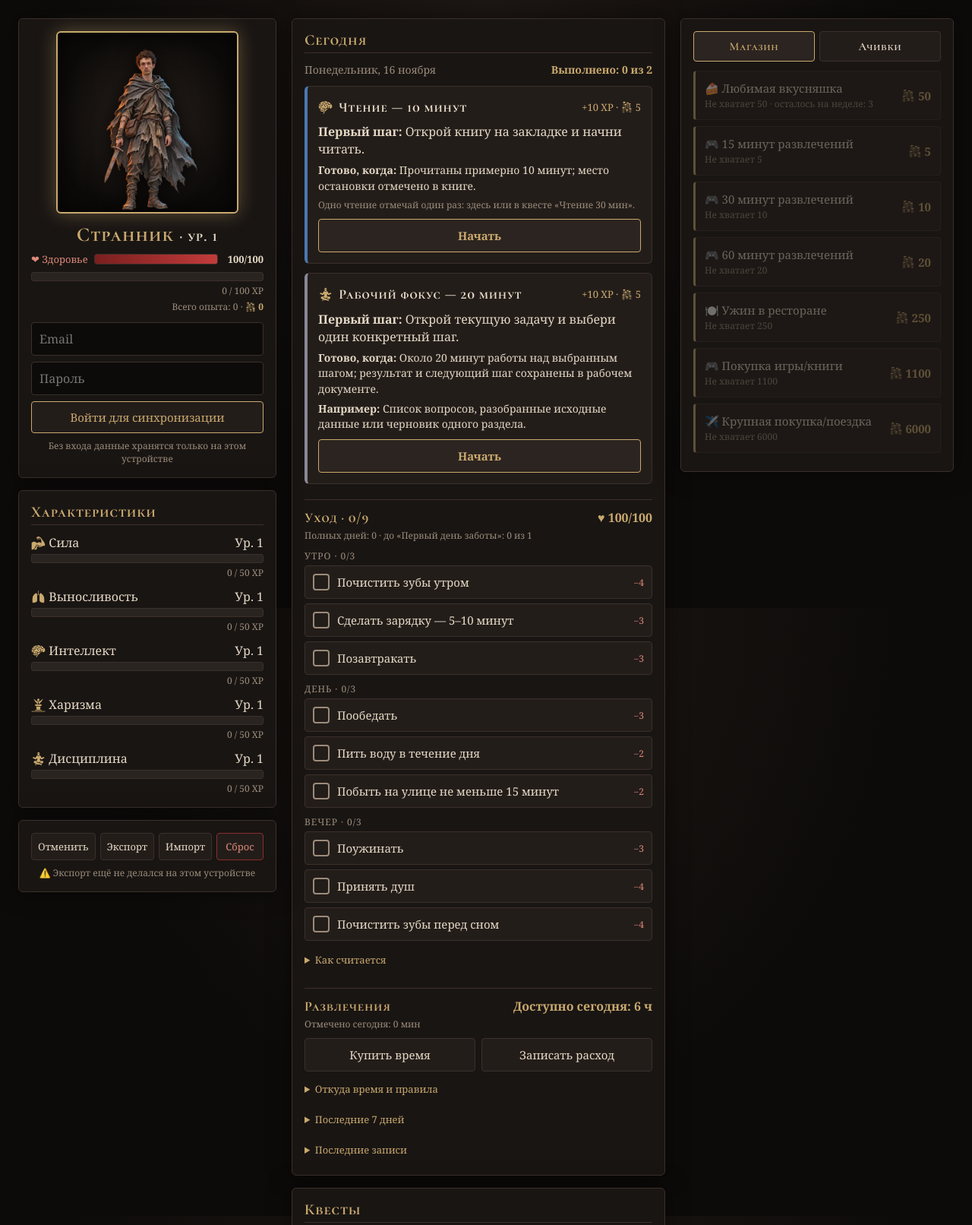
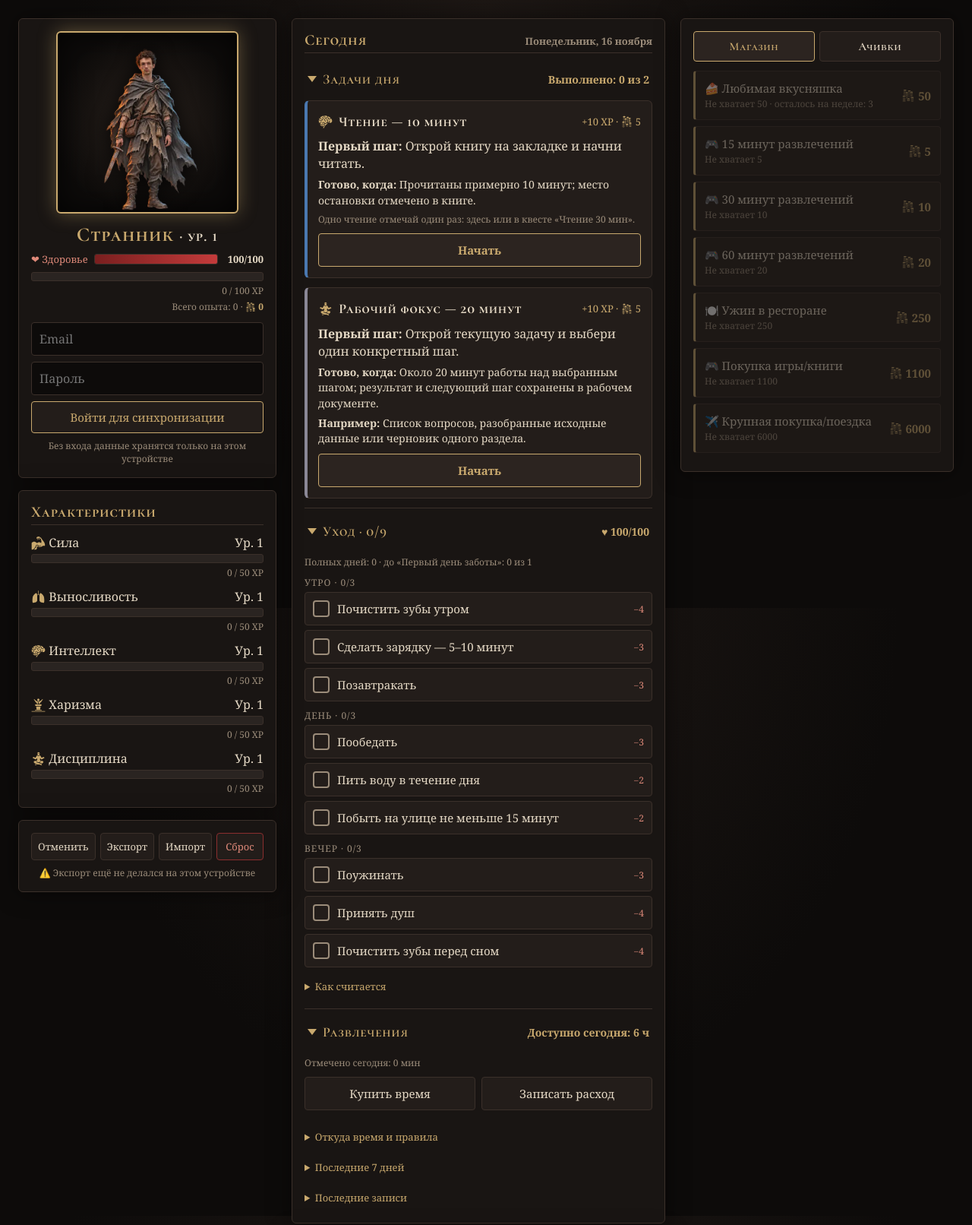
Before and after one commit to KirTokin/life-rpg, a plain HTML site: page index.html in a window 1280 px wide. Shown: the top 1612 px of the page at 76% size. Drawn offline with Linux system fonts and the light colour scheme.

Commit message:
«Сегодня»: сворачиваемые подблоки «Задачи дня», «Уход», «Развлечения»
Шапка подблока с итогом видна всегда (выполнено N из M; уход N/9 и здоровье;
доступное время), остальное раскрывается стрелкой. Состояние запоминается на устройстве,
по умолчанию всё раскрыто. Дата перенесена в заголовок «Сегодня».

Co-Authored-By: Claude Opus 5.5 <noreply@anthropic.com>
Claude-Session: https://claude.ai/code/session_01TGtToaSm161SR3ce8yvQaA

```diff
--- a/app.js
+++ b/app.js
@@ -1353,6 +1353,7 @@ function render() {
   updatePendingBadge();
   updateBackupHint();
   updateConfigWarning();
+  applyFolds();
 }
 
 let messageTimer;
@@ -1492,7 +1493,7 @@ db.auth.onAuthStateChange((event, session) => {
 const UI_KEY = 'life-rpg-ui';
 const UI_VERSION = 2; // v2: появился экран «Сегодня», он открывается первым
 const SCREENS = ['today', 'hero', 'quests', 'shop', 'achievements'];
-const ui = { v: UI_VERSION, screen: 'today', right: 'shop', questStat: STATS[0].id };
+const ui = { v: UI_VERSION, screen: 'today', right: 'shop', questStat: STATS[0].id, folds: {} };
 try {
   const stored = JSON.parse(localStorage.getItem(UI_KEY)) || {};
   if (stored.v === UI_VERSION) Object.assign(ui, stored);
@@ -1501,6 +1502,20 @@ try {
   // хранилище недоступно — используем значения по умолчанию
 }
 if (!SCREENS.includes(ui.screen)) ui.screen = 'today';
+if (!ui.folds || typeof ui.folds !== 'object') ui.folds = {};
+
+// Сворачиваемые подблоки «Сегодня»: шапка видна всегда, тело скрывается. По умолчанию раскрыты.
+function isFoldOpen(id) {
+  return ui.folds[id] !== false;
+}
+
+function applyFolds() {
+  document.querySelectorAll('[data-fold-section]').forEach(section => {
+    const open = isFoldOpen(section.dataset.foldSection);
+    section.classList.toggle('collapsed', !open);
+    section.querySelectorAll('[data-fold]').forEach(b => b.setAttribute('aria-expanded', open ? 'true' : 'false'));
+  });
+}
 if (!STATS.some(s => s.id === ui.questStat)) ui.questStat = STATS[0].id;
 
 function saveUi() {
@@ -1525,6 +1540,15 @@ function applyUi() {
 
 document.addEventListener('click', (e) => {
   // Меню экранов (телефон)
+  const foldBtn = e.target.closest('[data-fold]');
+  if (foldBtn) {
+    const id = foldBtn.dataset.fold;
+    ui.folds[id] = !isFoldOpen(id);
+    saveUi();
+    applyFolds();
+    return;
+  }
+
   const screenBtn = e.target.closest('[data-go-screen]');
   if (screenBtn) {
     ui.screen = screenBtn.dataset.goScreen;
@@ -1651,10 +1675,12 @@ function renderCare(health, view) {
   const next = view.achievements.find(a => a.condition.type === 'careDays' && !a.unlocked);
   const hour = String(HEALTH.dayStartHour).padStart(2, '0');
   setHtml('care', html`
-    <div class="care-head">
-      <h3>Уход · ${health.doneToday}/${CARE_TASKS.length}</h3>
-      <span class="today-count">♥ ${health.hp}/${HEALTH.max}</span>
-    </div>
+    <h3 class="fold-title"><button class="fold-head" data-fold="care" aria-expanded="true" aria-controls="fold-body-care">
+        <span class="fold-arrow" aria-hidden="true"></span>
+        <span class="fold-name">Уход · ${health.doneToday}/${CARE_TASKS.length}</span>
+        <span class="fold-sum">♥ ${health.hp}/${HEALTH.max}</span>
+      </button></h3>
+    <div class="fold-body" id="fold-body-care">
     <p class="today-note care-rule">
       Полных дней: ${view.careFullDays}${next ? ` · до «${next.name}»: ${next.current} из ${next.target}` : ' · все рубежи пройдены'}
     </p>
@@ -1688,7 +1714,8 @@ function renderCare(health, view) {
         <li>Ниже ${HEALTH.shopLockBelow} здоровья магазин закрыт; золото и полученные награды сохраняются.</li>
         <li>${health.started ? (health.lastPenalty ? `Вчера здоровье снизилось на ${health.lastPenalty}.` : 'Вчера снижения не было.') : `Здоровье считается с ${startLabel}.`}</li>
       </ul>
-    </details>`);
+    </details>
+    </div>`);
 }
 
 const PART_DONE = { morning: 'Утро завершено', day: 'День завершён', evening: 'Вечер завершён' };
@@ -1951,10 +1978,12 @@ function renderLeisure(view, health) {
     .sort((a, b) => b.ts - a.ts).slice(0, 10);
 
   setHtml('leisure', html`
-    <div class="care-head">
-      <h3>Развлечения</h3>
-      <span class="today-count">Доступно сегодня: ${fmtMinutes(lv.available)}</span>
-    </div>
+    <h3 class="fold-title"><button class="fold-head" data-fold="leisure" aria-expanded="true" aria-controls="fold-body-leisure">
+        <span class="fold-arrow" aria-hidden="true"></span>
+        <span class="fold-name">Развлечения</span>
+        <span class="fold-sum">Доступно сегодня: ${fmtMinutes(lv.available)}</span>
+      </button></h3>
+    <div class="fold-body" id="fold-body-leisure">
     <p class="today-note care-rule">
       Отмечено сегодня: ${fmtMinutes(lv.today.minutes)}${lv.debt ? html` · <span class="debt">Долг к погашению: ${lv.debt} мин</span>` : ''}
     </p>
@@ -1968,7 +1997,8 @@ function renderLeisure(view, health) {
         ${health.hp < HEALTH.shopLockBelow ? html`<p class="shop-locked">Здоровье ${health.hp}: новые покупки закрыты до ${HEALTH.shopLockBelow}. Купленные минуты и переходный запас можно тратить.</p>` : ''}
         <p class="today-note">Золото: ${view.gold} · 1 монета = 3 мин · в запасе не больше ${LEISURE.maxBalance} мин</p>
         ${REWARDS.filter(r => r.minutes && !r.retired).map(r => rewardButton(r, view, health))}
-      </div>` : ''}`);
+      </div>` : ''}
+    </div>`);
 
   setHtml('leisure-details', html`
     <details class="info" data-details="leisure-source" ${detailsAttr('leisure-source')}>
@@ -2295,11 +2325,14 @@ function renderToday() {
   const activeQuest = draft ? QUESTS.find(q => q.id === draft.questId) : null;
   todayDateShown = dateKey(Date.now());
 
+  document.getElementById('today-date').textContent = dateLabel;
   setHtml('today', html`
-    <div class="today-head">
-      <span class="today-date">${dateLabel}</span>
-      <span class="today-count">Выполнено: ${doneCount} из ${cards.length}</span>
-    </div>
+    <h3 class="fold-title"><button class="fold-head" data-fold="tasks" aria-expanded="true" aria-controls="fold-body-tasks">
+        <span class="fold-arrow" aria-hidden="true"></span>
+        <span class="fold-name">Задачи дня</span>
+        <span class="fold-sum">Выполнено: ${doneCount} из ${cards.length}</span>
+      </button></h3>
+    <div class="fold-body" id="fold-body-tasks">
     ${cards.map(q => {
       const stat = STATS.find(s => s.id === q.stat);
       const gold = Math.round(q.xp * BALANCE.goldPerXp);
@@ -2338,7 +2371,8 @@ function renderToday() {
             ${blocked ? html`<p class="today-note">Сначала заверши или отложи «${activeQuest.name}».</p>` : ''}
           `}
         </article>`;
-    })}`);
+    })}
+    </div>`);
 }
 
 document.getElementById('today').addEventListener('click', (e) => {
--- a/index.html
+++ b/index.html
@@ -48,13 +48,13 @@
     <!-- Центр / экран «Квесты» -->
     <div class="col col-center">
       <section class="panel today-panel" aria-labelledby="today-title">
-        <h2 id="today-title">Сегодня</h2>
-        <div id="today"></div>
-        <div id="care" class="care"></div>
-        <div id="leisure-wrap" class="care leisure">
+        <h2 id="today-title">Сегодня <span id="today-date" class="today-date"></span></h2>
+        <div class="fold" data-fold-section="tasks"><div id="today"></div></div>
+        <div id="care" class="fold care" data-fold-section="care"></div>
+        <div id="leisure-wrap" class="fold care leisure" data-fold-section="leisure">
           <div id="leisure"></div>
-          <div id="leisure-form-box"></div>
-          <div id="leisure-details"></div>
+          <div id="leisure-form-box" class="fold-body"></div>
+          <div id="leisure-details" class="fold-body"></div>
         </div>
       </section>
 
--- a/style.css
+++ b/style.css
@@ -591,3 +591,38 @@ table.leisure-week { width: 100%; border-collapse: collapse; margin-top: 6px; fo
 .leisure-recent { list-style: none; padding: 0; margin: 6px 0 0; }
 .leisure-recent li { display: flex; justify-content: space-between; align-items: center; gap: 8px; padding: 4px 0; border-bottom: 1px solid var(--border); }
 .link-btn { padding: 6px 10px; font-size: 12px; color: var(--muted); }
+
+/* ===== Сворачиваемые подблоки «Сегодня» ===== */
+#today-title { display: flex; justify-content: space-between; align-items: baseline; gap: 8px; }
+#today-title .today-date { font-family: Georgia, serif; font-size: 13px; letter-spacing: 0; color: var(--muted); }
+.fold-title { margin: 0; }
+.fold-head {
+  display: flex;
+  align-items: center;
+  gap: 8px;
+  width: 100%;
+  min-height: 44px;
+  padding: 6px 4px;
+  background: none;
+  border: 0;
+  border-radius: 4px;
+  text-align: left;
+  cursor: pointer;
+}
+.fold-head:hover:not(:disabled) { background: rgba(201, 169, 110, 0.06); }
+.fold-arrow {
+  width: 0;
+  height: 0;
+  border-left: 6px solid transparent;
+  border-right: 6px solid transparent;
+  border-top: 8px solid var(--gold);
+  transition: transform 0.15s;
+  flex-shrink: 0;
+}
+.fold.collapsed .fold-arrow { transform: rotate(-90deg); }
+.fold-name { flex: 1; font-family: var(--font-title); font-size: 18px; color: var(--gold); letter-spacing: 0.04em; }
+.fold-sum { font-family: Georgia, serif; font-size: 14px; color: var(--gold); font-weight: bold; white-space: nowrap; }
+.fold-body { padding-top: 6px; }
+.fold.collapsed .fold-body { display: none; }
+.fold + .fold { margin-top: 12px; padding-top: 8px; border-top: 1px solid var(--border); }
+.today-panel .care { margin-top: 12px; }
```
